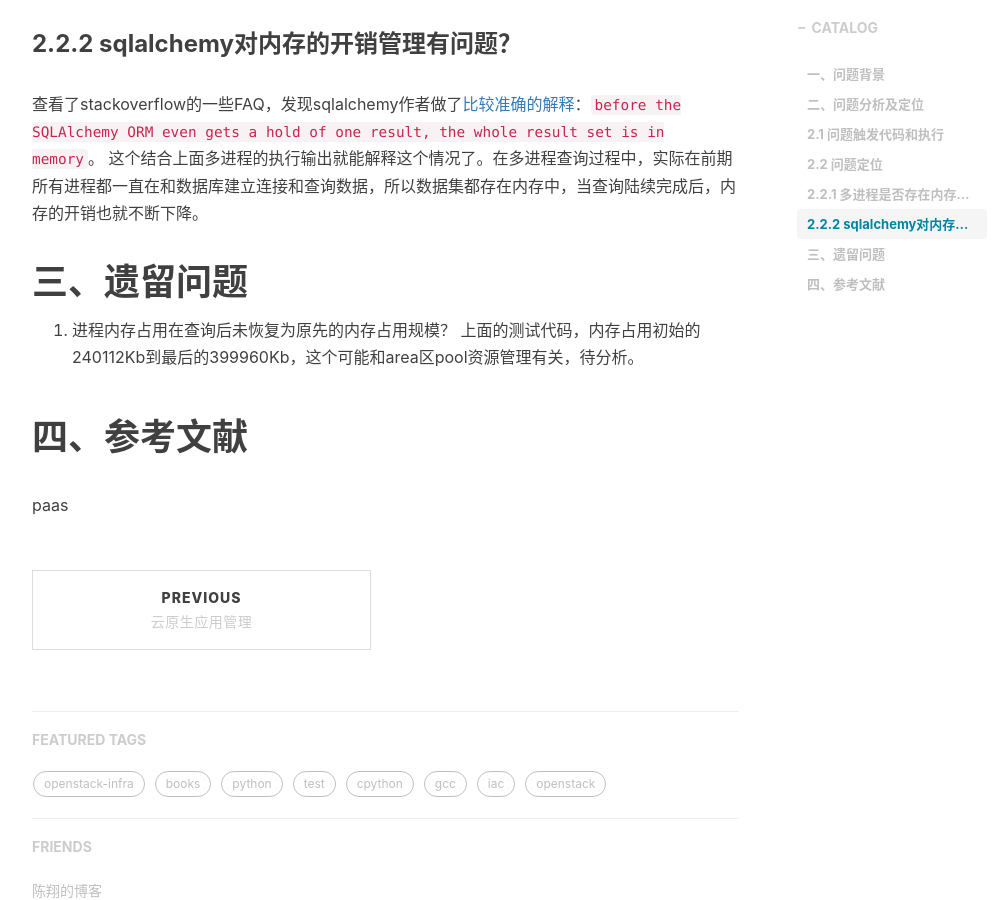
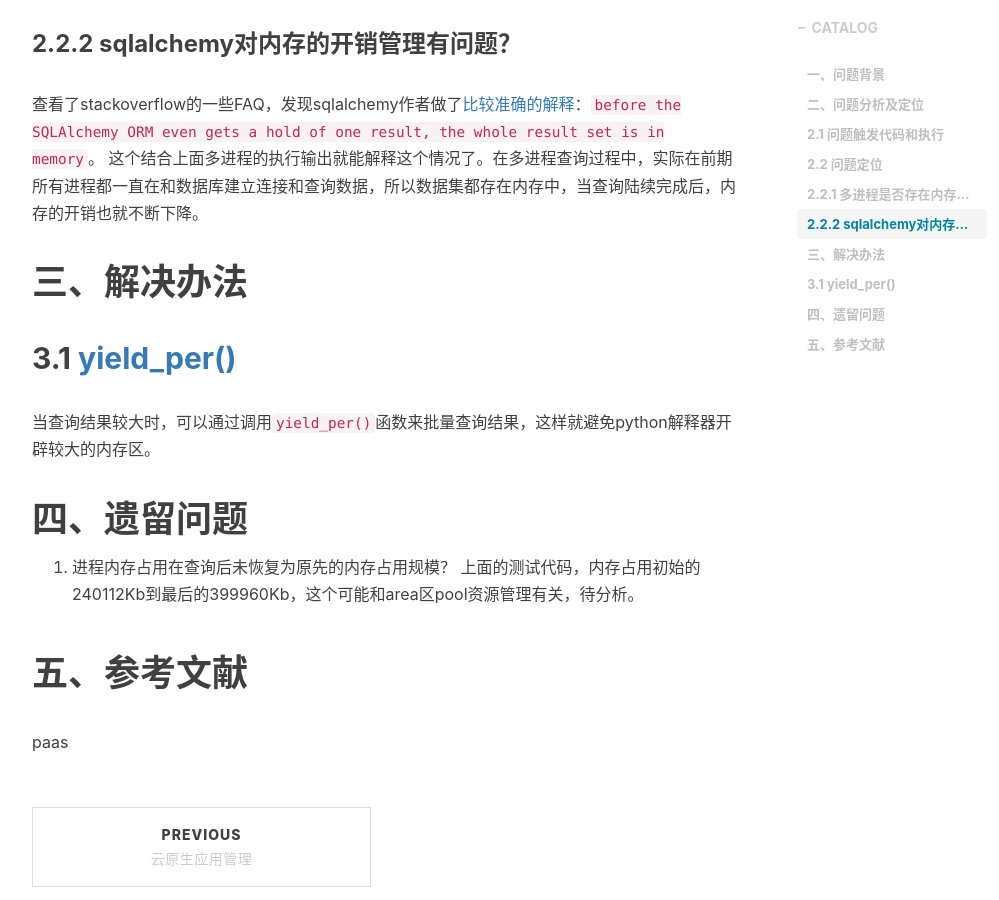
Before and after one commit to shihai1991/shihai1991.github.io, a Jekyll site: the page built from _posts/2022-09-20-multiprocessing-sqlalchemy.md, in a window 1280 px wide and 900 px high, scrolled down 3769 px. Shown: the whole window, without its empty margins (233-1232 px from the left). Built offline with Jekyll 4.4.1, drawn with Linux system fonts in a browser that asks for light colours; nearby versions of some CDN libraries; comment, search, counter and statistics services are not loaded.

Commit message:
Update 2022-09-20-multiprocessing-sqlalchemy.md

```diff
--- a/_posts/2022-09-20-multiprocessing-sqlalchemy.md
+++ b/_posts/2022-09-20-multiprocessing-sqlalchemy.md
@@ -134,9 +134,13 @@ PID USER      PR  NI    VIRT    RES    SHR S  %CPU %MEM     TIME+ COMMAND
 查看了stackoverflow的一些FAQ，发现sqlalchemy作者做了[比较准确的解释](https://stackoverflow.com/questions/7389759/memory-efficient-built-in-sqlalchemy-iterator-generator)：`before the SQLAlchemy ORM even gets a hold of one result, the whole result set is in memory`。
 这个结合上面多进程的执行输出就能解释这个情况了。在多进程查询过程中，实际在前期所有进程都一直在和数据库建立连接和查询数据，所以数据集都存在内存中，当查询陆续完成后，内存的开销也就不断下降。
 
-# 三、遗留问题
+# 三、解决办法
+## 3.1 [yield_per()](https://docs.sqlalchemy.org/en/14/orm/query.html?highlight=yield_per#sqlalchemy.orm.Query.yield_per)
+当查询结果较大时，可以通过调用`yield_per()`函数来批量查询结果，这样就避免python解释器开辟较大的内存区。
+
+# 四、遗留问题
 1. 进程内存占用在查询后未恢复为原先的内存占用规模？
 上面的测试代码，内存占用初始的240112Kb到最后的399960Kb，这个可能和area区pool资源管理有关，待分析。
 
-# 四、参考文献
+# 五、参考文献
 paas
```
